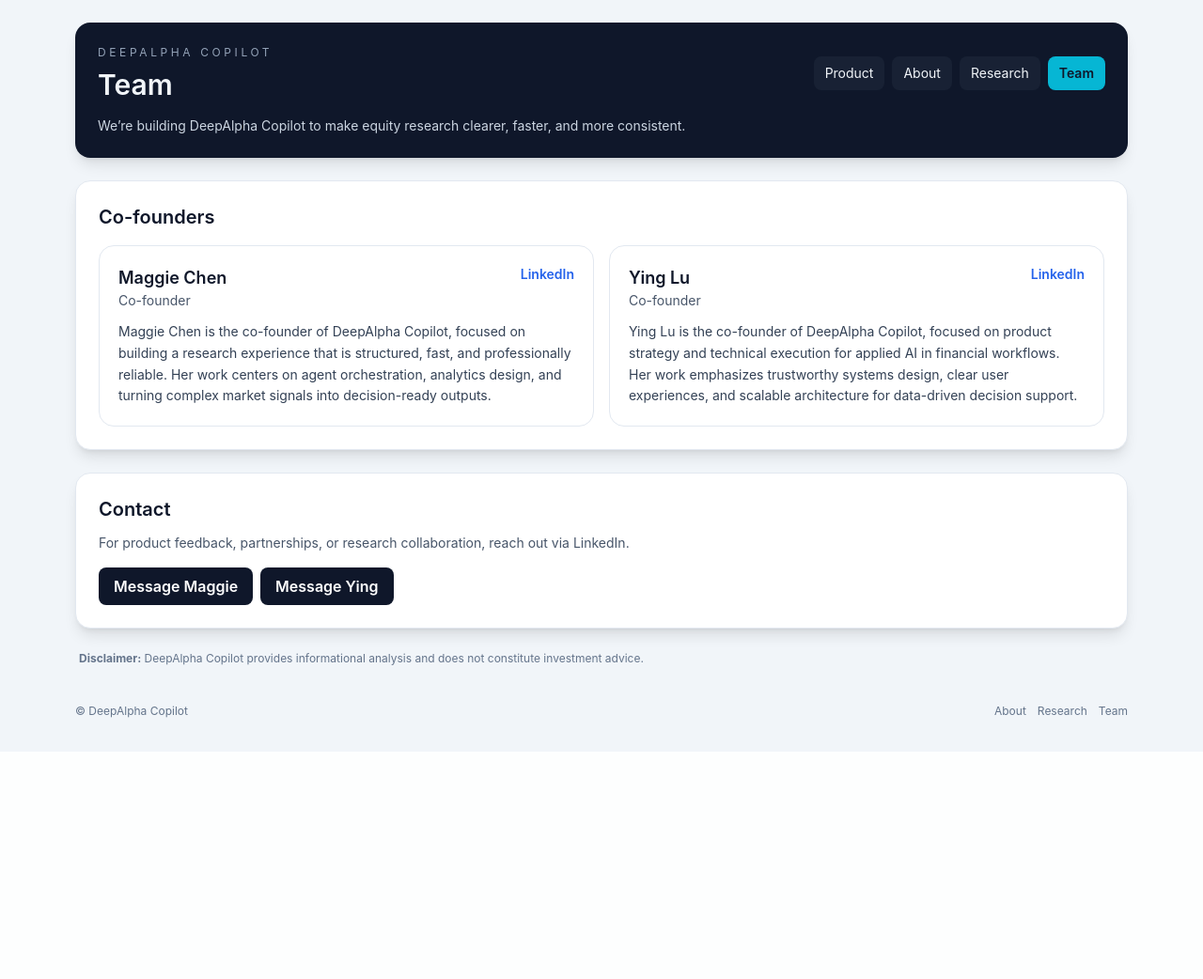
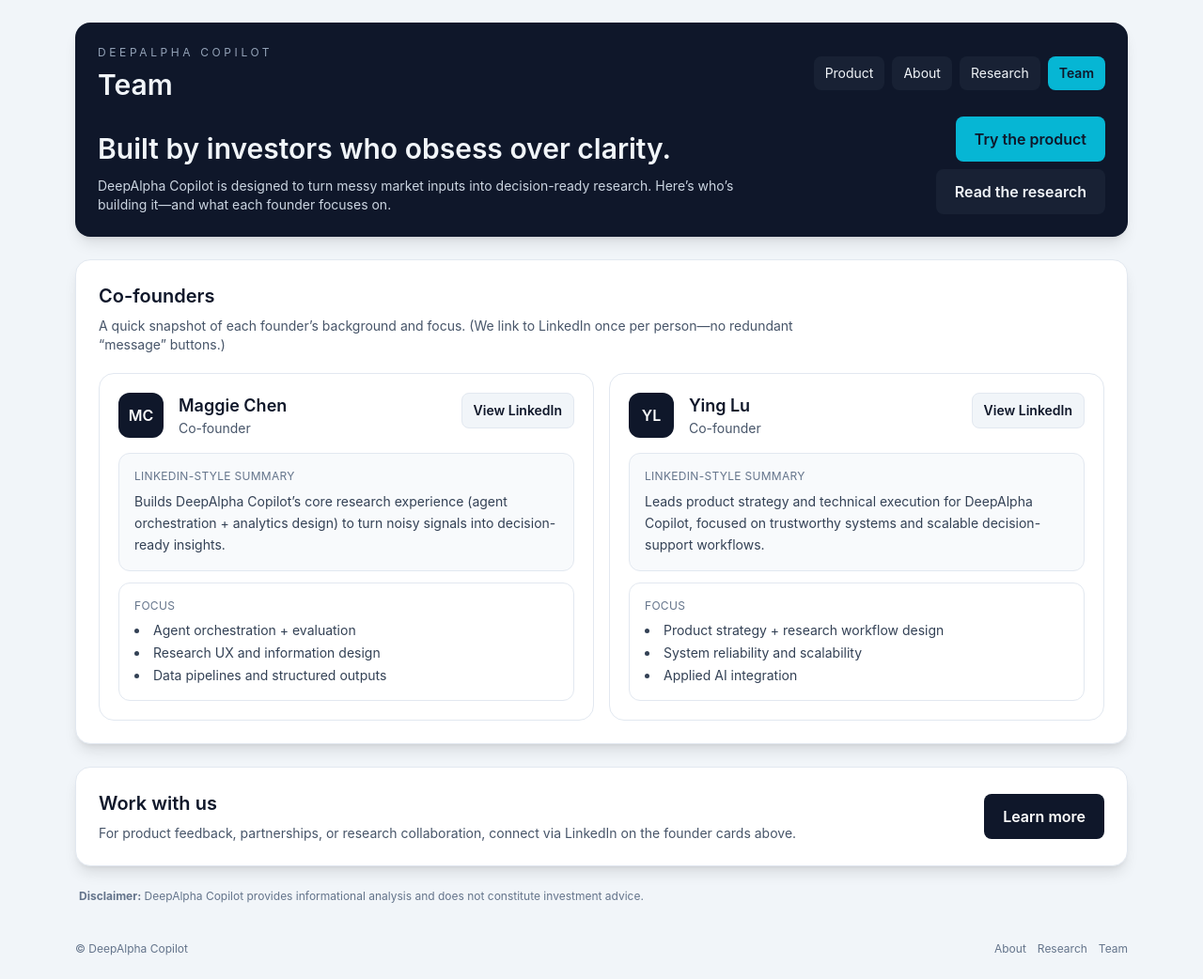
Before and after one commit to pusheeen/deep_alpha_copilot, a Flask app: template app/templates/team.html in a window 1280 px wide. Shown: the whole page at 94% size. Before the commit the page ends 764 px from the top, so only its background shows below. Run offline with Flask 3, Linux system fonts and the light colour scheme; the template is opened without the code that fills it, so the values that code supplies are empty; some libraries are stand-ins or nearby versions.

Commit message:
feat: redesign Team page with simplified founder descriptions and single LinkedIn link per founder

```diff
--- a/app/templates/team.html
+++ b/app/templates/team.html
@@ -25,58 +25,122 @@
           <a href="/team" class="px-3 py-2 rounded-lg bg-cyan-500 text-slate-900 font-semibold">Team</a>
         </nav>
       </div>
-      <p class="mt-4 text-sm text-slate-300 max-w-3xl">
-        We’re building DeepAlpha Copilot to make equity research clearer, faster, and more consistent.
+      <div class="mt-4 grid lg:grid-cols-3 gap-6 items-end">
+        <div class="lg:col-span-2">
+          <h2 class="text-2xl md:text-3xl font-semibold leading-tight">
+            Built by investors who obsess over clarity.
+          </h2>
+          <p class="mt-3 text-sm text-slate-300 max-w-3xl">
+            DeepAlpha Copilot is designed to turn messy market inputs into decision-ready research. Here’s who’s building it—and what each founder focuses on.
           </p>
+        </div>
+        <div class="flex flex-col sm:flex-row lg:flex-col gap-2 lg:items-end">
+          <a href="/" class="inline-flex items-center justify-center bg-cyan-500 hover:bg-cyan-400 text-slate-900 font-semibold px-5 py-3 rounded-lg transition">
+            Try the product
+          </a>
+          <a href="/research" class="inline-flex items-center justify-center bg-slate-800/60 hover:bg-slate-800 text-slate-100 font-semibold px-5 py-3 rounded-lg transition">
+            Read the research
+          </a>
+        </div>
+      </div>
     </header>
 
     <main class="mt-6 space-y-6">
       <section class="bg-white rounded-2xl shadow-lg border border-slate-200 p-6">
+        <div class="flex flex-col md:flex-row md:items-end md:justify-between gap-3">
+          <div>
             <h2 class="text-xl font-semibold text-slate-900">Co-founders</h2>
-        <div class="mt-4 grid md:grid-cols-2 gap-4">
-          <div class="rounded-2xl border border-slate-200 p-5 bg-white">
+            <p class="mt-2 text-sm text-slate-600 max-w-3xl">
+              A quick snapshot of each founder’s background and focus. (We link to LinkedIn once per person—no redundant “message” buttons.)
+            </p>
+          </div>
+        </div>
+
+        <div class="mt-5 grid md:grid-cols-2 gap-4">
+          <!-- Maggie -->
+          <article class="rounded-2xl border border-slate-200 bg-white p-5">
             <div class="flex items-start justify-between gap-4">
+              <div class="flex items-start gap-4">
+                <div class="w-12 h-12 rounded-xl bg-slate-900 text-white flex items-center justify-center font-semibold">
+                  MC
+                </div>
                 <div>
                   <h3 class="text-lg font-semibold text-slate-900">Maggie Chen</h3>
                   <p class="text-sm text-slate-600">Co-founder</p>
                 </div>
-              <a href="https://www.linkedin.com/in/maggiechen1990/details/experience/" target="_blank" rel="noreferrer" class="text-sm font-semibold text-blue-600 hover:text-blue-800">
-                LinkedIn
+              </div>
+              <a href="https://www.linkedin.com/in/maggiechen1990/details/experience/" target="_blank" rel="noreferrer"
+                 class="inline-flex items-center justify-center px-3 py-2 rounded-lg bg-slate-100 hover:bg-slate-200 text-slate-900 font-semibold transition border border-slate-200 text-sm">
+                View LinkedIn
               </a>
             </div>
-            <p class="mt-3 text-sm text-slate-700 leading-relaxed">
-              Maggie Chen is the co-founder of DeepAlpha Copilot, focused on building a research experience that is structured, fast, and professionally reliable.
-              Her work centers on agent orchestration, analytics design, and turning complex market signals into decision-ready outputs.
+
+            <div class="mt-4 grid gap-3">
+              <div class="rounded-xl border border-slate-200 bg-slate-50 p-4">
+                <div class="text-xs uppercase tracking-wide text-slate-500">LinkedIn-style summary</div>
+                <p class="mt-2 text-sm text-slate-700 leading-relaxed">
+                  Builds DeepAlpha Copilot’s core research experience (agent orchestration + analytics design) to turn noisy signals into decision-ready insights.
                 </p>
               </div>
+              <div class="rounded-xl border border-slate-200 p-4">
+                <div class="text-xs uppercase tracking-wide text-slate-500">Focus</div>
+                <ul class="mt-2 text-sm text-slate-700 list-disc list-inside space-y-1">
+                  <li>Agent orchestration + evaluation</li>
+                  <li>Research UX and information design</li>
+                  <li>Data pipelines and structured outputs</li>
+                </ul>
+              </div>
+            </div>
+          </article>
 
-          <div class="rounded-2xl border border-slate-200 p-5 bg-white">
+          <!-- Ying -->
+          <article class="rounded-2xl border border-slate-200 bg-white p-5">
             <div class="flex items-start justify-between gap-4">
+              <div class="flex items-start gap-4">
+                <div class="w-12 h-12 rounded-xl bg-slate-900 text-white flex items-center justify-center font-semibold">
+                  YL
+                </div>
                 <div>
                   <h3 class="text-lg font-semibold text-slate-900">Ying Lu</h3>
                   <p class="text-sm text-slate-600">Co-founder</p>
                 </div>
-              <a href="https://www.linkedin.com/in/yingluumn/" target="_blank" rel="noreferrer" class="text-sm font-semibold text-blue-600 hover:text-blue-800">
-                LinkedIn
+              </div>
+              <a href="https://www.linkedin.com/in/yingluumn/" target="_blank" rel="noreferrer"
+                 class="inline-flex items-center justify-center px-3 py-2 rounded-lg bg-slate-100 hover:bg-slate-200 text-slate-900 font-semibold transition border border-slate-200 text-sm">
+                View LinkedIn
               </a>
             </div>
-            <p class="mt-3 text-sm text-slate-700 leading-relaxed">
-              Ying Lu is the co-founder of DeepAlpha Copilot, focused on product strategy and technical execution for applied AI in financial workflows.
-              Her work emphasizes trustworthy systems design, clear user experiences, and scalable architecture for data-driven decision support.
+
+            <div class="mt-4 grid gap-3">
+              <div class="rounded-xl border border-slate-200 bg-slate-50 p-4">
+                <div class="text-xs uppercase tracking-wide text-slate-500">LinkedIn-style summary</div>
+                <p class="mt-2 text-sm text-slate-700 leading-relaxed">
+                  Leads product strategy and technical execution for DeepAlpha Copilot, focused on trustworthy systems and scalable decision-support workflows.
                 </p>
               </div>
+              <div class="rounded-xl border border-slate-200 p-4">
+                <div class="text-xs uppercase tracking-wide text-slate-500">Focus</div>
+                <ul class="mt-2 text-sm text-slate-700 list-disc list-inside space-y-1">
+                  <li>Product strategy + research workflow design</li>
+                  <li>System reliability and scalability</li>
+                  <li>Applied AI integration</li>
+                </ul>
+              </div>
+            </div>
+          </article>
         </div>
       </section>
 
       <section class="bg-white rounded-2xl shadow-lg border border-slate-200 p-6">
-        <h2 class="text-xl font-semibold text-slate-900">Contact</h2>
-        <p class="mt-3 text-sm text-slate-600">For product feedback, partnerships, or research collaboration, reach out via LinkedIn.</p>
-        <div class="mt-4 flex flex-wrap gap-2">
-          <a href="https://www.linkedin.com/in/maggiechen1990/details/experience/" target="_blank" rel="noreferrer" class="inline-flex items-center justify-center bg-slate-900 hover:bg-slate-800 text-white font-semibold px-4 py-2 rounded-lg transition">
-            Message Maggie
-          </a>
-          <a href="https://www.linkedin.com/in/yingluumn/" target="_blank" rel="noreferrer" class="inline-flex items-center justify-center bg-slate-900 hover:bg-slate-800 text-white font-semibold px-4 py-2 rounded-lg transition">
-            Message Ying
+        <div class="flex flex-col md:flex-row md:items-center md:justify-between gap-4">
+          <div>
+            <h2 class="text-xl font-semibold text-slate-900">Work with us</h2>
+            <p class="mt-2 text-sm text-slate-600 max-w-3xl">
+              For product feedback, partnerships, or research collaboration, connect via LinkedIn on the founder cards above.
+            </p>
+          </div>
+          <a href="/about" class="inline-flex items-center justify-center bg-slate-900 hover:bg-slate-800 text-white font-semibold px-5 py-3 rounded-lg transition">
+            Learn more
           </a>
         </div>
       </section>
```
Also changed, not shown: 1 other file. Lines whose indentation alone changed are shown as unchanged.
